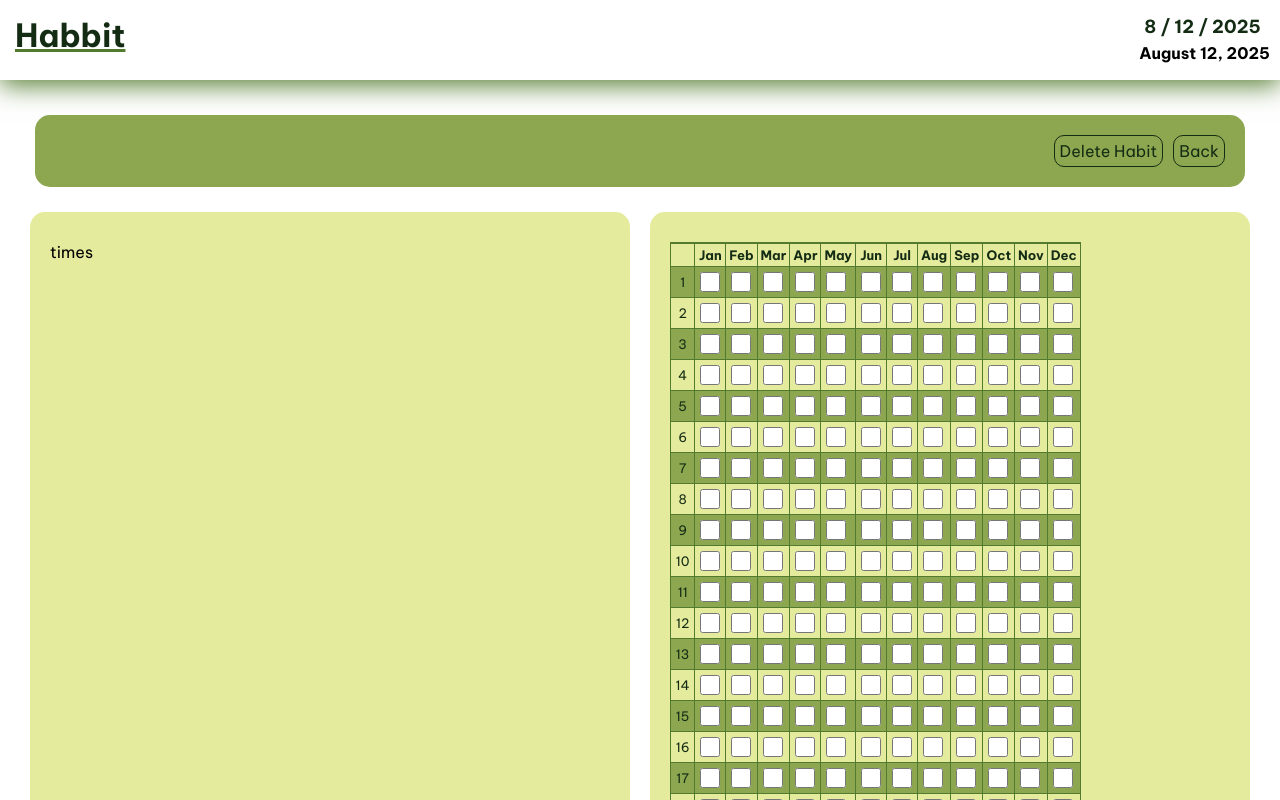
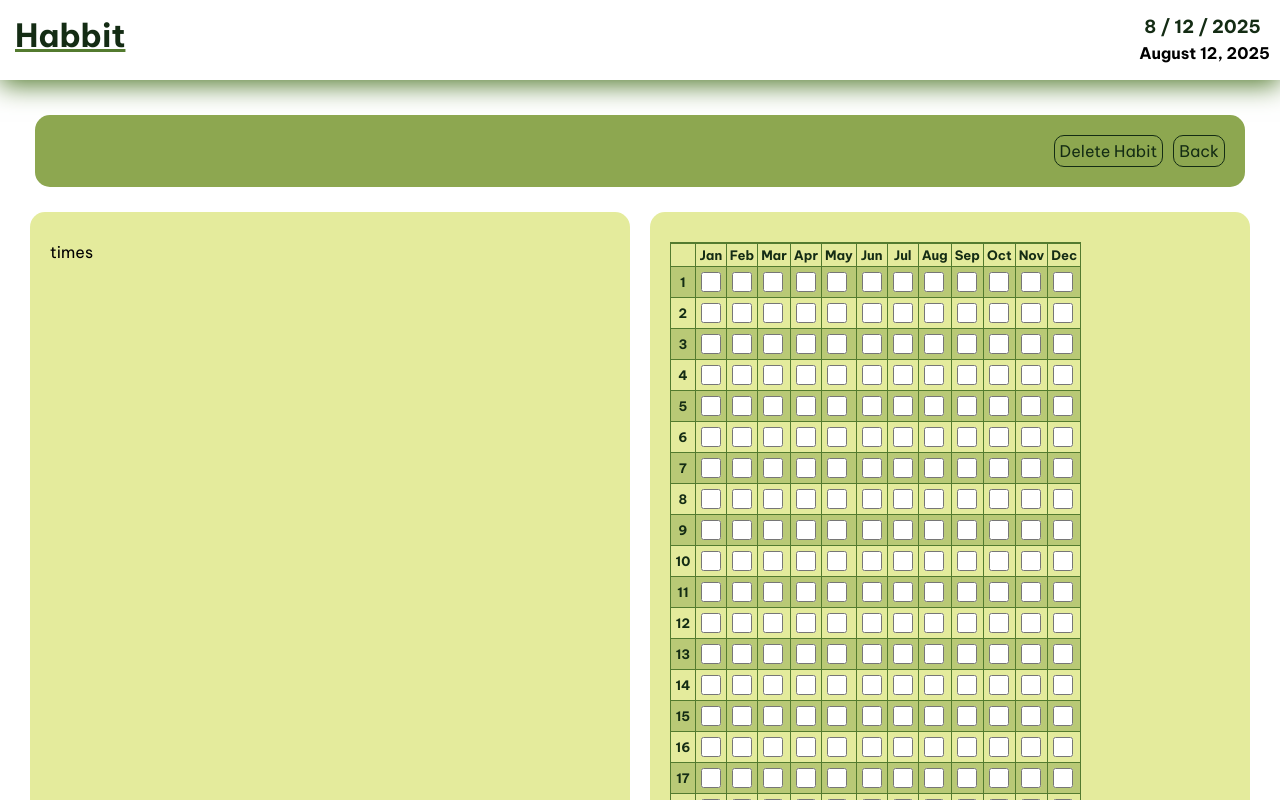
Before and after one commit to kandriam/habbit-prototype, an Angular app: page /details/0 in a window 1280 px wide. Shown: the top 800 px of the page. Built offline with nearby package versions, Linux system fonts and the light colour scheme; data requests are answered from the project's data file.

Commit message:
Calendar work

```diff
--- a/src/app/calendar/calendar.css
+++ b/src/app/calendar/calendar.css
@@ -11,8 +11,7 @@ table, th, td {
 }
 
 table tr:nth-child(odd) {
-    background-color: var(--g2-color);
-
+    background-color: color-mix(in srgb, var(--g1-color) 50%, var(--g2-color) 50%);
 }
 
 .calen-date, .calen-month {
@@ -26,6 +25,7 @@ table tr:nth-child(odd) {
 
 .calen-date {
     text-align: center;
+    font-weight: bold;
 }
 
 input[type="checkbox"] {
```
